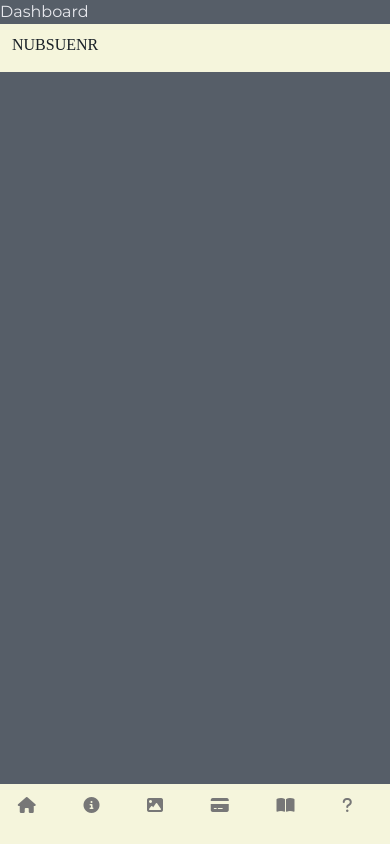
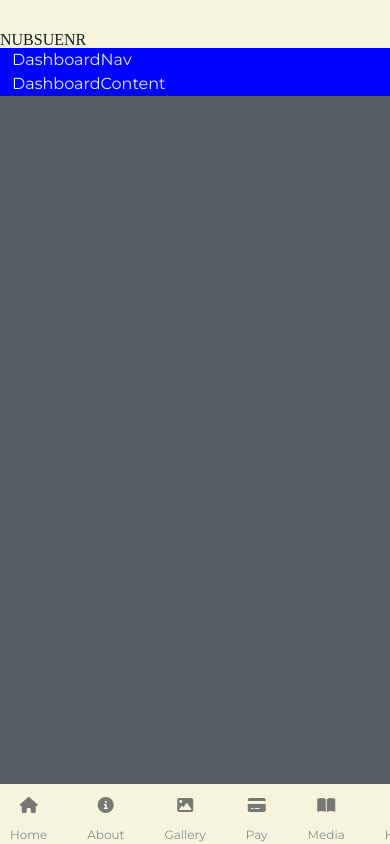
Before and after one commit to amgenious/nubsweb, a React (Create React App) app: page /dashboard in a window 390 px wide. Built offline with nearby package versions, Linux system fonts and the light colour scheme.

Commit message:
made the nav names appear in nmobile view

```diff
--- a/package.json
+++ b/package.json
@@ -3,6 +3,7 @@
   "name": "nubsweb",
   "version": "0.1.0",
   "private": true,
+  "proxy":"http://localhost:4000",
   "dependencies": {
     "@testing-library/jest-dom": "^5.16.5",
     "@testing-library/react": "^13.4.0",
--- a/src/App.js
+++ b/src/App.js
@@ -19,13 +19,6 @@ import { Dashboard } from "./Components/Dashboard/Dashboard";
 function App() {
   return (
     <>
-    <Router>
-    <Switch>
-        <Route path="/dashboard">
-          <Dashboard />
-        </Route>
-      </Switch>
-    </Router>
     <Router>
     <div className="App">
     <Helmet>
@@ -72,6 +65,9 @@ function App() {
       <Route path="/events">
         <EventsIndex />
       </Route>
+      <Route path="/dashboard">
+          <Dashboard />
+        </Route>
       </Switch>
     </div>
      {/* <Footer /> */}
--- a/src/Components/Dashboard/Dashboard.js
+++ b/src/Components/Dashboard/Dashboard.js
@@ -1,9 +1,21 @@
 import React from 'react'
+import { DashboardNav } from './DashboardNav'
+import { DashboardContent } from './DashboardContent'
 
 export const Dashboard = () => {
   return (
-    <div>
-        Dashboard
+    <div className='container-fluid dashboard'>
+        <div className='row'>
+            <div className='col-md-12'>
+            <div>
+            <DashboardNav />
+            </div>
+            <div>
+            <DashboardContent />
+            </div>
+            </div>
+        </div>
+
     </div>
   )
 }
--- /dev/null
+++ b/src/Components/Dashboard/DashboardContent.js
@@ -0,0 +1,7 @@
+import React from 'react'
+
+export const DashboardContent = () => {
+  return (
+    <div>DashboardContent</div>
+  )
+}
--- /dev/null
+++ b/src/Components/Dashboard/DashboardNav.js
@@ -0,0 +1,7 @@
+import React from 'react'
+
+export const DashboardNav = () => {
+  return (
+    <div>DashboardNav</div>
+  )
+}
--- a/src/Components/Nav.js
+++ b/src/Components/Nav.js
@@ -25,7 +25,7 @@ function Nav() {
 // </div>
 //     </nav>
 //      </header>
-<div className='container-fluid'>
+<div className='container-fluid navbar'>
 <div className='logo'>
 <div class="head" id='head'>NUBSUENR</div>
 </div>
--- a/src/index.css
+++ b/src/index.css
@@ -445,7 +445,7 @@ padding-left:0
 }
 
 /* New NAVBAR */
-.container-fluid{
+.navbar{
   height: 3rem;
   background-color: beige;
   display: flex;
@@ -499,9 +499,6 @@ nav ul li.active{
   }
   nav ul li .fa-house, .fa-image, .fa-circle-info, .fa-credit-card, .fa-book-open,.fa-question{
     display: inline;
-  }
-  nav ul li p{
-    display: none;
   }
 }
 @media screen and (max-width:424px){
@@ -616,7 +613,10 @@ nav ul li.active{
     }
   }
 
-
+/* Dashboard css */
+.dashboard{
+  background-color: #0004ff;
+}
 
 /* SECOND NAVBAR */
 /* .containe{
```
